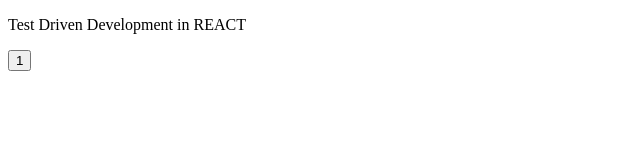
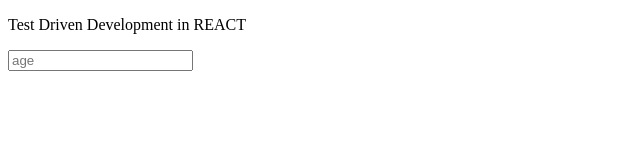
Before and after one commit to SamuelNjenga/tdd-frontend, a React (Create React App) app: page / in a window 1280 px wide. Shown: the top 160 px of the page, without its empty margins (0-640 px from the left). Built offline with nearby package versions, Linux system fonts and the light colour scheme.

Commit message:
feat: create form-two directory and add Main.test.js which includes onChange event test for input field

```diff
--- a/src/App.js
+++ b/src/App.js
@@ -1,5 +1,5 @@
 import React from 'react'
-import Main from './components/hooks/Main'
+import Main from './components/forms/form-two/Main'
 
 const App = () => {
   return (
--- /dev/null
+++ b/src/components/forms/form-two/Main.js
@@ -0,0 +1,17 @@
+import React, { useState } from "react";
+
+const Main = () => {
+  const [age, setAge] = useState("");
+
+  return (
+    <div>
+      <input
+        value={age}
+        onChange={(e) => setAge(e.target.value)}
+        placeholder="age"
+      />
+    </div>
+  );
+};
+
+export default Main;
```
Also changed, not shown: 2 other files (tests, documents, lock files or other folders).
